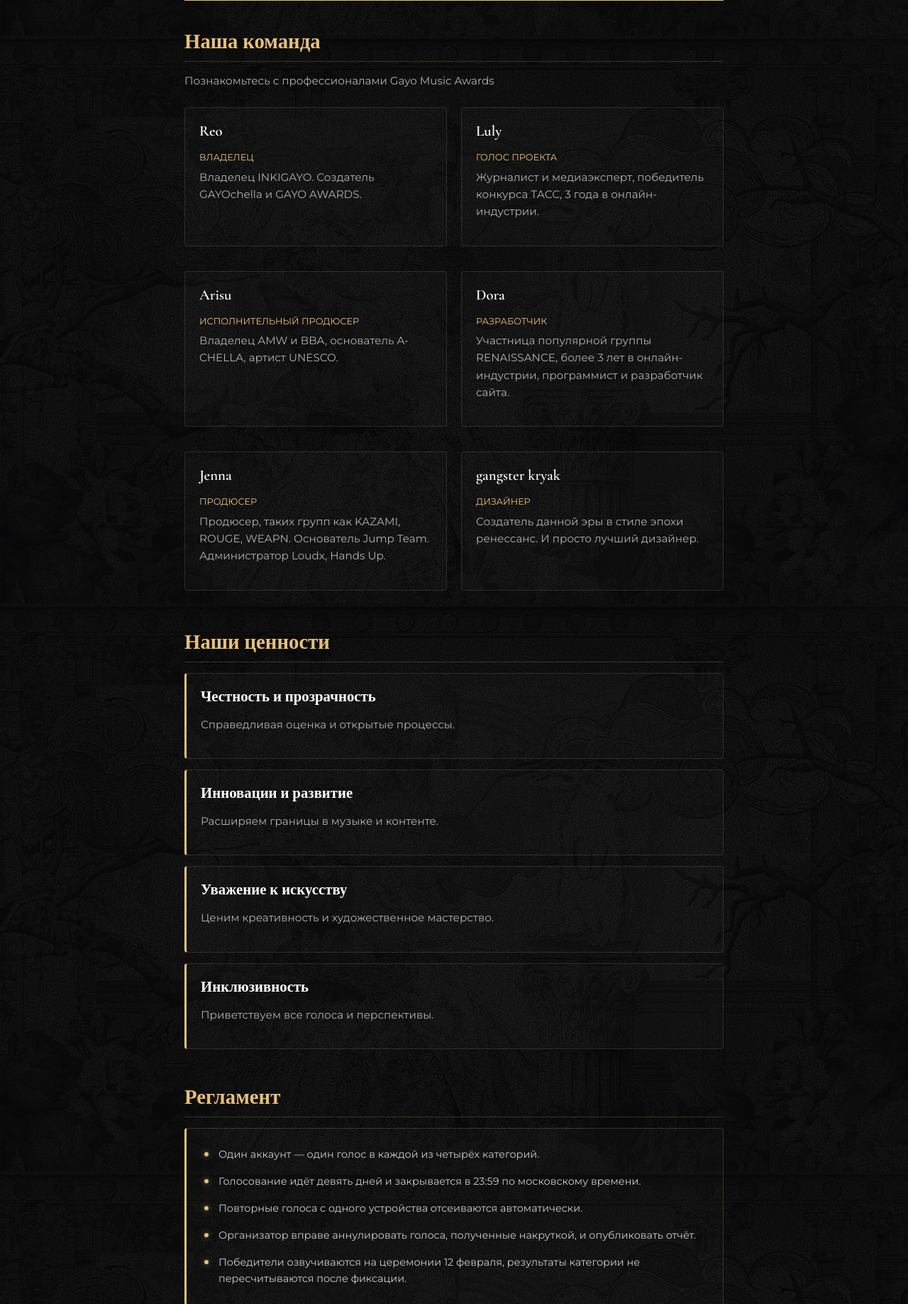
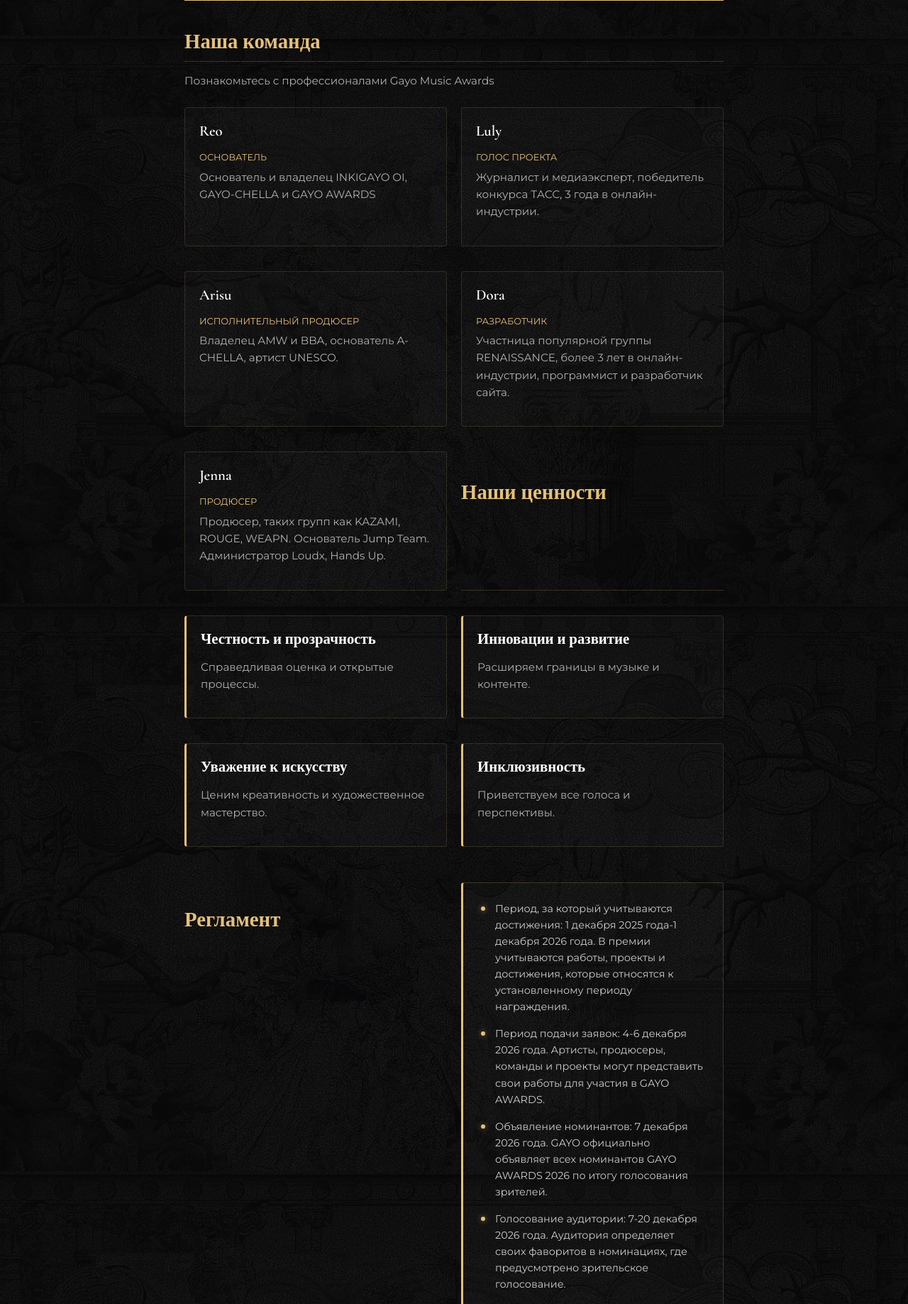
Before and after one commit to kkqumii/gayo-awards, a Flask app: page / in a window 1280 px wide. Shown: the part 750-2587 px from the top of the page at 71% size. Run offline with Flask 3, Linux system fonts and the light colour scheme.

Commit message:
Update about.html

```diff
--- a/templates/about.html
+++ b/templates/about.html
@@ -24,8 +24,8 @@
     <div class="grid-team">
 <div class="card">
             <h3>Reo</h3>
-            <p style="color: #e5c07b; font-size: 0.8rem; text-transform: uppercase; margin-bottom: 5px;">Владелец</p>
-            <p>Владелец INKIGAYO. Создатель GAYOchella и GAYO AWARDS.</p>
+            <p style="color: #e5c07b; font-size: 0.8rem; text-transform: uppercase; margin-bottom: 5px;">Основатель</p>
+            <p>Основатель и владелец INKIGAYO OI, GAYO-CHELLA и GAYO AWARDS</p>
         </div>
         <div class="card">
             <h3>Luly</h3>
@@ -47,12 +47,6 @@
             <p style="color: #e5c07b; font-size: 0.8rem; text-transform: uppercase; margin-bottom: 5px;">Продюсер</p>
             <p>Продюсер, таких групп как KAZAMI, ROUGE, WEAPN. Основатель Jump Team. Администратор Loudx, Hands Up.</p>
         </div>
-	<div class="card">
-            <h3>gangster kryak</h3>
-            <p style="color: #e5c07b; font-size: 0.8rem; text-transform: uppercase; margin-bottom: 5px;">Дизайнер</p>
-            <p>Создатель данной эры в стиле эпохи ренессанс. И просто лучший дизайнер.</p>
-        </div>
-    </div>
 
     <!-- Ценности -->
     <h2>Наши ценности</h2>
@@ -77,11 +71,11 @@
 
     <div class="regulations-box">
         <ul class="regulations-list">
-            <li>Один аккаунт — один голос в каждой из четырёх категорий.</li>
-            <li>Голосование идёт девять дней и закрывается в 23:59 по московскому времени.</li>
-            <li>Повторные голоса с одного устройства отсеиваются автоматически.</li>
-            <li>Организатор вправе аннулировать голоса, полученные накруткой, и опубликовать отчёт.</li>
-            <li>Победители озвучиваются на церемонии 12 февраля, результаты категории не пересчитываются после фиксации.</li>
+            <li>Период, за который учитываются достижения: 1 декабря 2025 года-1 декабря 2026 года. В премии учитываются работы, проекты и достижения, которые относятся к установленному периоду награждения.</li>
+            <li>Период подачи заявок: 4-6 декабря 2026 года. Артисты, продюсеры, команды и проекты могут представить свои работы для участия в GAYO AWARDS.</li>
+            <li>Объявление номинантов: 7 декабря 2026 года. GAYO официально объявляет всех номинантов GAYO AWARDS 2026 по итогу голосования зрителей.</li>
+            <li>Голосование аудитории: 7-20 декабря 2026 года. Аудитория определяет своих фаворитов в номинациях, где предусмотрено зрительское голосование.</li>
+            <li>GAYO AWARDS 2026: 26-27 декабря 2026 года. Главная церемония GAYO AWARDS. В этот день объявляются победители всех номинаций и вручаются награды лучшим артистам, проектам и специалистам онлайн-индустрии за 2026 год.</li>
         </ul>
     </div>
 {% endblock %}
```
